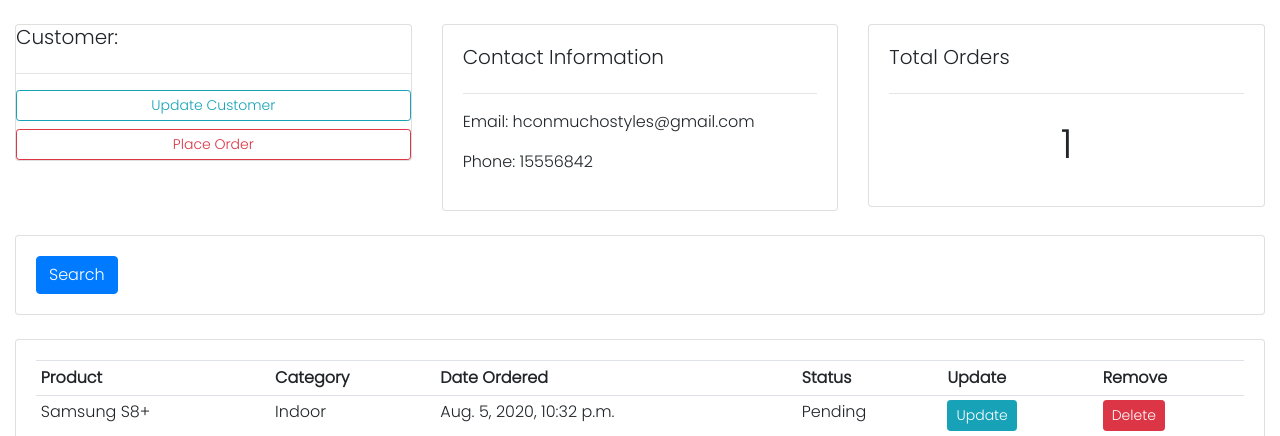
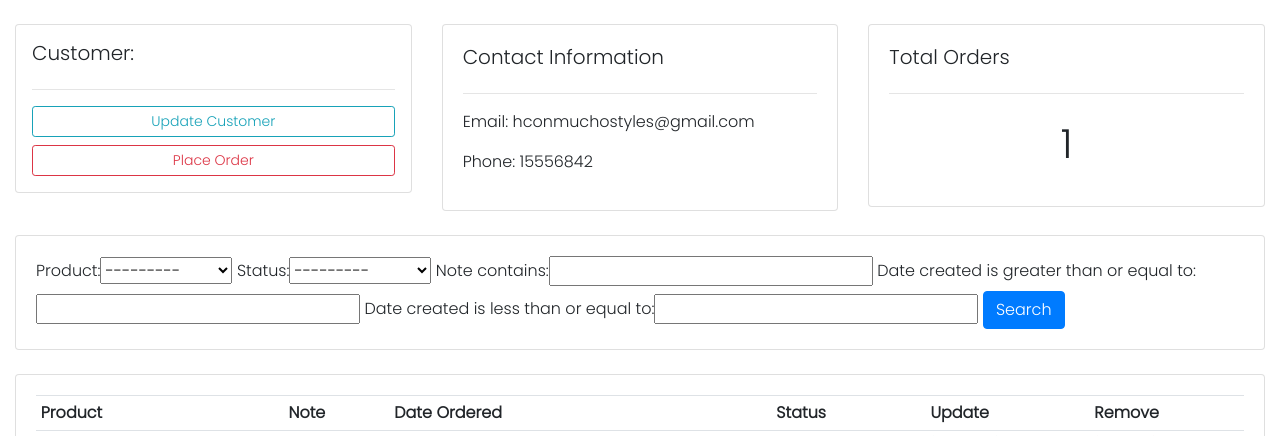
Before and after one commit to AlexC01/Django_APP, a Django app: page /customer/1/ in a window 1280 px wide. Shown: the part 56-492 px from the top of the page. Run offline with Django 3.2, Linux system fonts and the light colour scheme; data comes from the database, SQL or seed files in the repository; both versions use the stored data as it was after the commit; some libraries are stand-ins or nearby versions.

Commit message:
search with filter

```diff
--- /dev/null
+++ b/accounts/filters.py
@@ -0,0 +1,14 @@
+import django_filters
+from django_filters import DateFilter, CharFilter
+
+from .models import *
+
+class OrderFilter(django_filters.FilterSet):
+    start_date = DateFilter(field_name="date_created", lookup_expr = 'gte')
+    end = DateFilter(field_name="date_created", lookup_expr = 'lte')
+    note = CharFilter(field_name = 'note', lookup_expr='icontains')
+
+    class Meta:
+        model = Order
+        fields = '__all__'
+        exclude = ['customer', 'date_created']
--- a/accounts/models.py
+++ b/accounts/models.py
@@ -47,5 +47,6 @@ class Order(models.Model):
     product = models.ForeignKey(Product, null = True, on_delete = models.SET_NULL)
     date_created = models.DateTimeField(auto_now_add=True)
     status = models.CharField(max_length=200, null=True, choices = STATUS)
+    note = models.CharField(max_length=1000, null=True)
     def __str__(self):
         return self.product.name
--- a/accounts/templates/accounts/customer.html
+++ b/accounts/templates/accounts/customer.html
@@ -5,7 +5,7 @@
 
 <div class="row">
     <div class="col-md">
-        <div class="card bard-body">
+        <div class="card bard-body p-3">
             <h5>Customer: </h5>
             <hr>
             <a href="" class="btn btn-outline-info btn-sm btn-block">Update Customer</a>
@@ -37,6 +37,8 @@
     <div class="col">
         <div class="card card-body">
             <form method="get">
+                    {{myFilter.form}}
+
                 <button class="btn btn-primary" type="submit">Search</button>
             </form>
         </div>
@@ -50,7 +52,7 @@
             <table class="table table-sm">
                 <tr>
                     <th>Product</th>
-                    <th>Category</th>
+                    <th>Note</th>
                     <th>Date Ordered</th>
                     <th>Status</th>
                     <th>Update</th>
@@ -61,7 +63,7 @@
 
                     <tr>
                         <td>{{order.product}}</td>
-                        <td>{{order.product.category}}</td>
+                        <td>{{order.note}}</td>
                         <td>{{order.date_created}}</td>
                         <td>{{order.status}}</td>
                         <td><a href="{% url 'update_order' order.id %}" class="btn btn-sm btn-info">Update</a></td>
--- a/accounts/urls.py
+++ b/accounts/urls.py
@@ -3,8 +3,12 @@ from . import views
 
 urlpatterns = [
     path('', views.home, name="home"),
+    path('register/', views.registerPage, name='register'),
+    path('login/', views.loginPage, name='login'),
+
     path('products/', views.products, name='products'),
     path('customer/<str:pk>/', views.customer, name='customer'),
+
     path('create_order/<str:pk>/', views.createOrder, name="create_order"),
     path('update_order/<str:pk>/', views.updateOrder, name="update_order"),
     path('delete_order/<str:pk>/', views.deleteOrder, name="delete_order"),
--- a/accounts/views.py
+++ b/accounts/views.py
@@ -4,6 +4,17 @@ from django.forms import inlineformset_factory
 # Create your views here.
 from .models import *
 from  .form import OrderForm
+from .filters import OrderFilter
+
+
+def registerPage(request):
+    context = {}
+    return render(request, 'accounts/register.html', context)
+
+def loginPage(request):
+    context = {}
+    return render(request, 'accounts/login.html', context)
+
 
 def home(request):
     orders = Order.objects.all()
@@ -28,8 +39,9 @@ def customer(request, pk):
 
     orders = customer.order_set.all()
     order_count = orders.count()
-
-    context = {'customer':customer, 'orders':orders, 'order_count': order_count}
+    myFilter = OrderFilter(request.GET, queryset=orders)
+    orders = myFilter.qs
+    context = {'customer':customer, 'orders':orders, 'order_count': order_count, 'myFilter':myFilter}
     return render(request, 'accounts/customer.html', context)
 
 
--- a/learning/settings.py
+++ b/learning/settings.py
@@ -38,6 +38,8 @@ INSTALLED_APPS = [
     'django.contrib.messages',
     'django.contrib.staticfiles',
     'accounts',
+
+    'django_filters',
 ]
 
 MIDDLEWARE = [
```
Also changed, not shown: accounts/migrations/0008_order_note.py (added), accounts/templates/accounts/login.html (added), accounts/templates/accounts/register.html (added), db.sqlite3.
